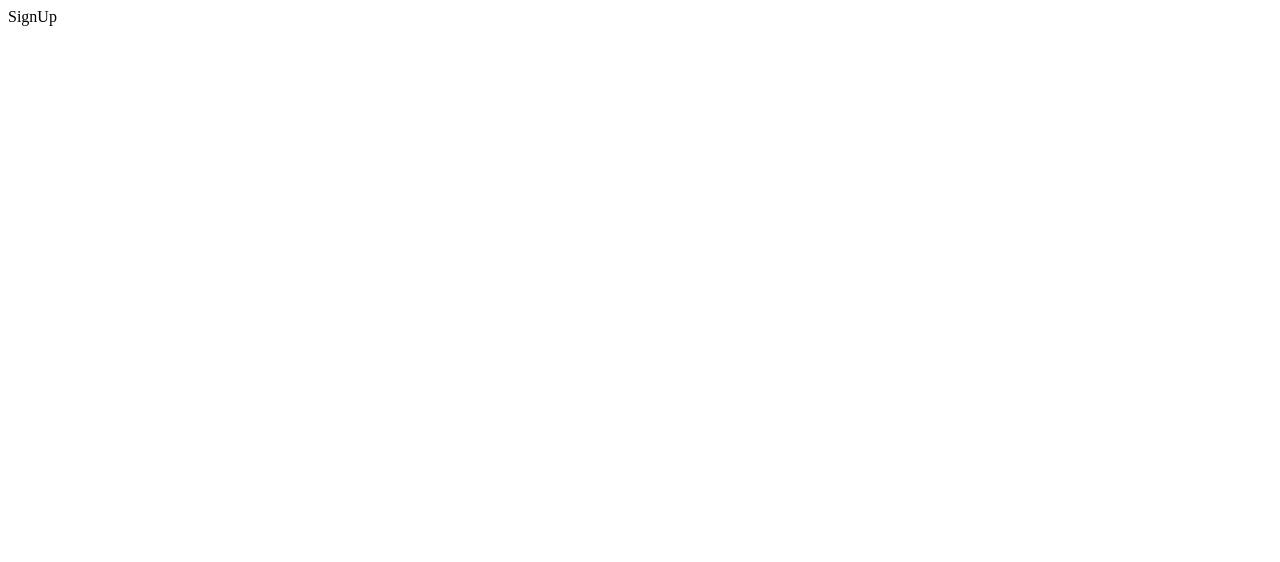
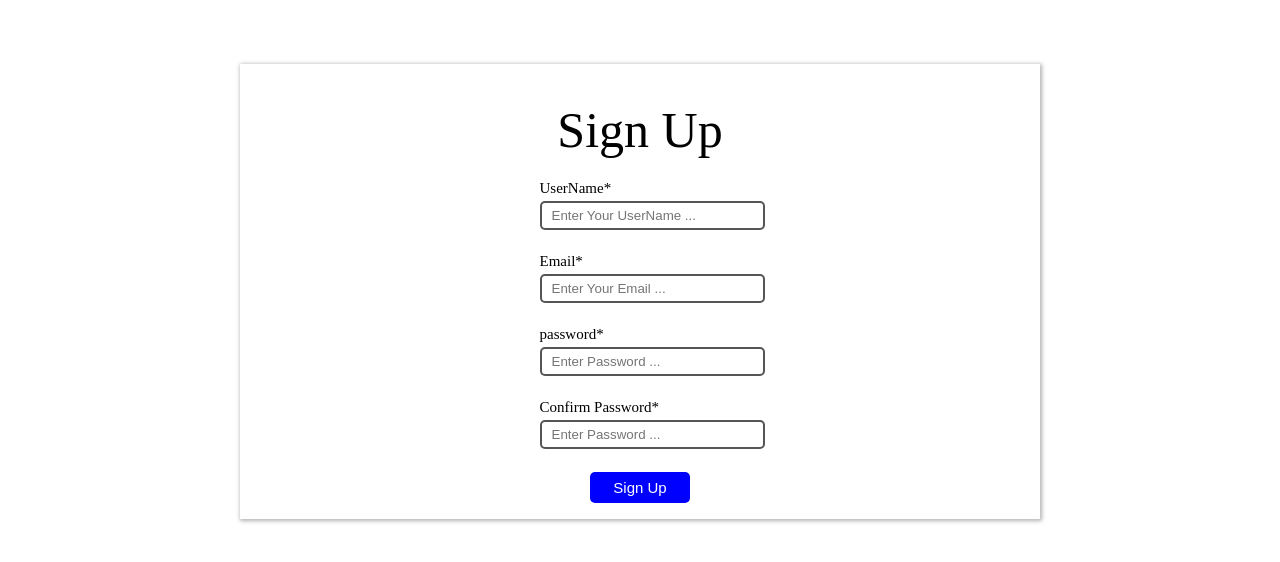
Before and after one commit to AbdulRazzak6478/chataap-frontend, a React (Vite) app: page /signup in a window 1280 px wide. Shown: the top 562 px of the page. Built offline with nearby package versions, Linux system fonts and the light colour scheme.

Commit message:
signup page added

```diff
--- a/src/pages/SignUp.jsx
+++ b/src/pages/SignUp.jsx
@@ -1,9 +1,71 @@
-import React from 'react'
+import React, { useState } from 'react'
 
 const SignUp = () => {
+    const [loading, setLoading] = useState(false);
+    const [active, setActive] = useState(false);
+    const [formData, setFormData] = useState({
+        userName:'',
+        email:'',
+        password:'',
+        confirmPassword : ''
+    });
+
+    function OnSetFormData(event){
+        setFormData((prevState) => ({
+            ...prevState,
+            [event.target.id]: event.target.value,
+        }));
+
+        console.log('form data : ',formData)
+    }
+    async function onSubmitData(event){
+        setLoading(true)
+        event.preventDefault()
+        setActive(true);
+        console.log('onsubmit data click');
+        console.log('form data : ',formData)
+        setTimeout(() => {
+            console.log('signup done1')
+        }, 3000);
+        setTimeout((function(){
+                console.log('sign up done2 !');
+            })(), 2000)
+        console.log('sign up done3 !');
+        // setFormData({
+        //     userName:'',
+        //     email:'',
+        //     password:'',
+        //     confirmPassword : ''
+        // });
+        console.log('successfully register')
+        setLoading(false)
+    }
   return (
-    <div>SignUp</div>
+    <>
+        <div className="signup">
+            <div className="title">Sign Up</div>
+            <form action="">
+                <div className="field">
+                    <div >UserName* </div><input type="text" value={formData.userName} id="userName" onChange={OnSetFormData} placeholder='Enter Your UserName ...' required />
+                    <div className={`${!active ? 'solve': formData.userName.length === 0 ? 'error': 'solve' } `}>UserName* is required.</div>
+                </div>
+                <div className="field">
+                    <div >Email* </div><input type="text" id="email" value={formData.email} onChange={OnSetFormData}  placeholder='Enter Your Email ...' required />
+                    <div className={`${!active ? 'solve': formData.email.length === 0 ? 'error': 'solve' } `}>Email* is required.</div>
+                </div>
+                <div className="field">
+                    <div >password* </div><input type="password" id="password" value={formData.password} onChange={OnSetFormData}  className='hide' placeholder='Enter Password ...' required />
+                    <div className={`${!active ? 'solve': formData.password.length === 0 ? 'error': 'solve' } `}>Enter Password* is required.</div>
+                </div>
+                <div className="field">
+                    <div >Confirm Password* </div><input type="password" id="confirmPassword" value={formData.confirmPassword} onChange={OnSetFormData}  placeholder='Enter Password ...' required />
+                    <div className={`${!active ? 'solve': formData.confirmPassword.length === 0 ? 'error': 'solve' } `}>Confirm Password* is required.</div>
+                </div>
+                <button type="submit" className={`register ${loading ? 'load':''}`} onClick={onSubmitData}>{ loading ? "Loading ..." : "Sign Up"}</button>
+            </form>
+        </div>
+    </>
   )
 }
 
-export default SignUp
+export default SignUp;
--- a/src/styles/signup.css
+++ b/src/styles/signup.css
@@ -0,0 +1,80 @@
+.signup{
+    max-width: 768px;
+    margin: 4em auto;
+    box-shadow: 1px 1px 4px 1px rgba(0,0,0,.3);
+    padding: 1em;
+}
+
+.title{
+    width: 100%;
+    height: 100px;
+    display: flex;
+    justify-content: center;
+    align-items: center;
+    font-size: 50px;
+}
+form{
+    /* width: 300px; */
+    /* margin : 0 auto; */
+    display: flex;
+    flex-direction: column;
+    justify-content: center;
+    align-items: center;
+}
+
+form .field{
+    margin-bottom: 5px;
+}
+
+.field div{
+    margin-bottom: 4px;
+    font-size: 15px;
+}
+.field .solve{
+    font-size: 10px;
+    margin-top: 3px;
+    visibility: hidden;
+}
+  /* .field .solve{
+    height: 10px;
+  } */
+.field .error{
+    color: red;
+    font-size: 10px;
+    margin-top: 3px;
+}
+
+.field input{
+    padding: 5px 10px;
+    border:2px solid rgba(14, 13, 13,.7);
+    border-radius: 5px;
+    width: 100%;
+}
+
+.field input:focus-visible{
+    outline:blue;
+    border : 2px solid blue;
+}
+
+.register{
+    outline:none;
+    border:none;
+    max-width: 250px;
+    width:100px;
+    padding: 7px 10px;
+    color: white;
+    font-size: 15px;
+    background-color: blue;
+    border-radius:5px;
+    cursor: pointer;
+}
+
+.register:hover{
+    background-color: rgb(58, 58, 117);
+}
+.load{
+    background-color: green;
+}
+.load:hover{
+    background-color: rgb(78, 135, 78);
+}
```
